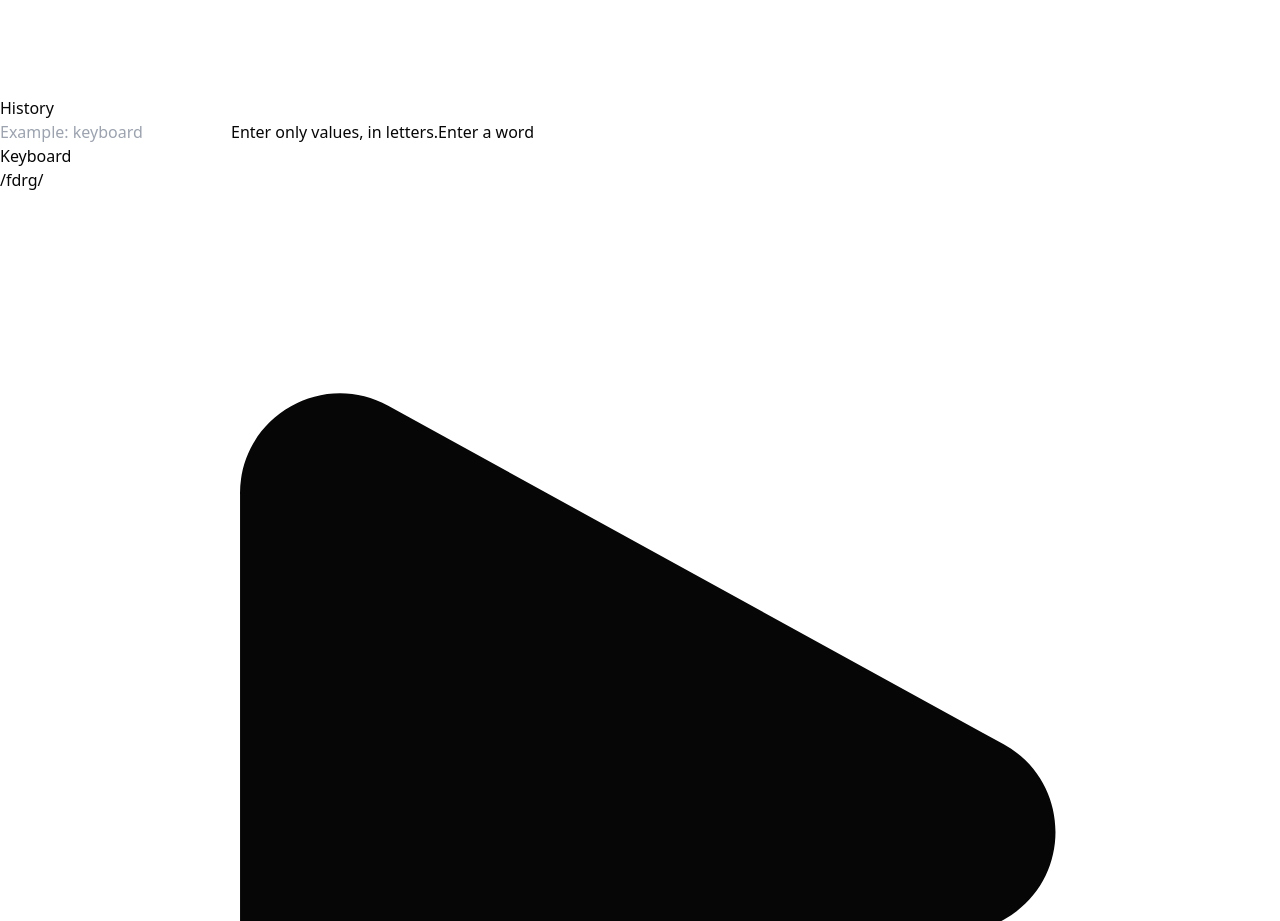
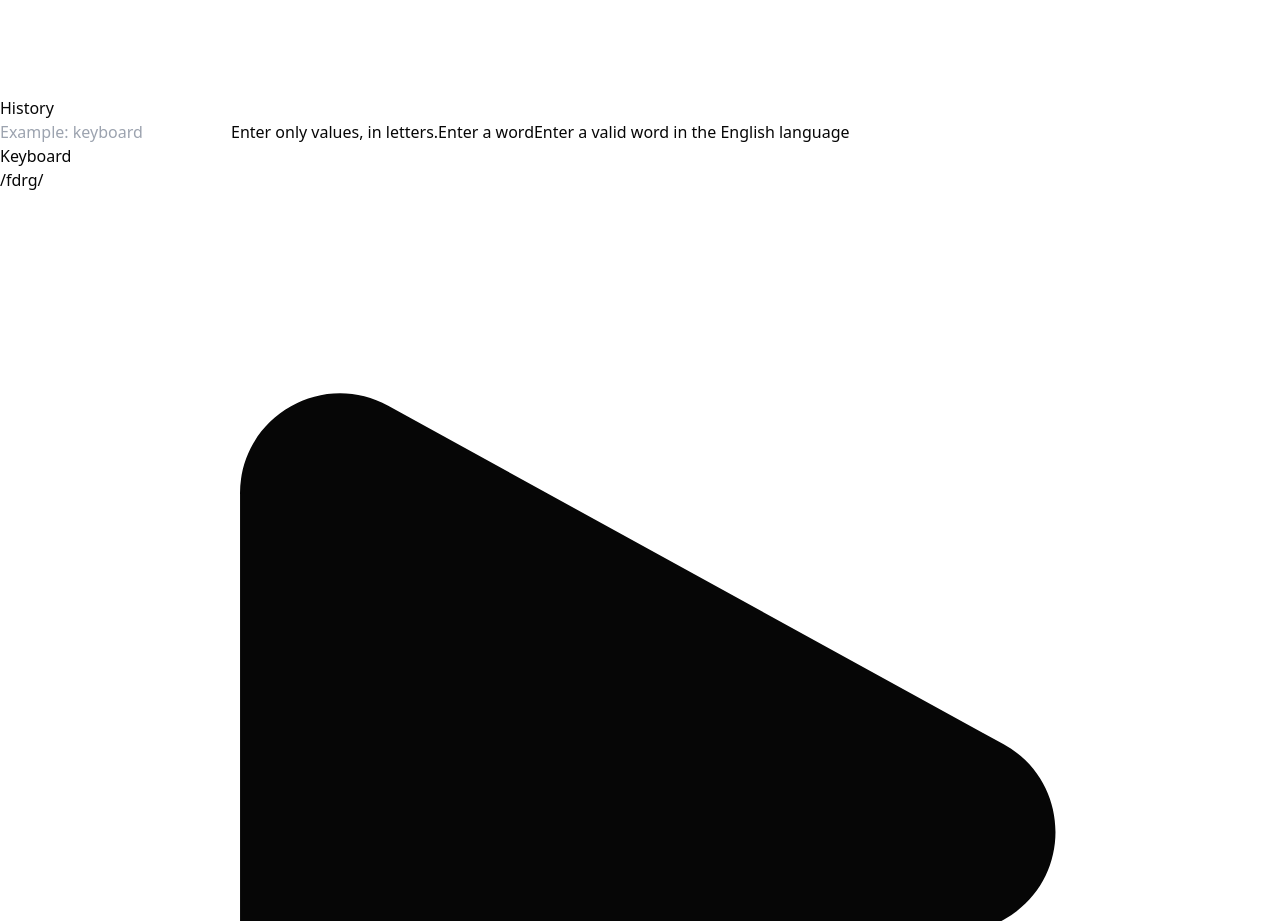
Before and after one commit to nicolasegpla/dictionary, a React (Vite) app: page / in a window 1280 px wide. Shown: the part 3840-4761 px from the top of the page. Built offline with nearby package versions, Linux system fonts and the light colour scheme; no server answers.

Commit message:
feat: add validation, whether the given word exists or not in the API

```diff
--- a/src/Components/Seeker/index.jsx
+++ b/src/Components/Seeker/index.jsx
@@ -4,7 +4,7 @@ import { GlobalState } from "../../Global/GlobalState"
 
 function Seeker() {
 
-    const { handlerInput, valueWord, getData, word, showInfo } = useContext(GlobalState)
+    const { handlerInput, valueWord, getData, word, showInfo, errorWord } = useContext(GlobalState)
 
     return (
         <>
@@ -17,6 +17,7 @@ function Seeker() {
                     </button>
                     <span className={`text-red-600 text-sm font-semibold mt-2 px-2 ${!valueWord ? 'hidden' : 'block'}`}>Enter only values, in letters.</span>
                     <span className={`text-red-600 text-sm font-semibold mt-2 px-2 ${!showInfo ? 'hidden' : 'block'}`}>Enter a word</span>
+                    <span className={`text-red-600 text-sm font-semibold mt-2 px-2 ${!errorWord ? 'hidden' : 'block'}`}>Enter a valid word in the English language</span>
                 </label>
 
             </form>
--- a/src/Global/GlobalState.jsx
+++ b/src/Global/GlobalState.jsx
@@ -16,6 +16,7 @@ function GlobalProvider({children}) {
     const [ record, setRecord ] = useState([])
     const [ meaningsExists, setMeaningsExists ] = useState(true)
     const [ modalRecord, setModalRecord ] = useState(false)
+    const [ errorWord, setErrorWord ] = useState(false)
 
 
     function getDataRecord(wordRecord) {
@@ -68,6 +69,7 @@ function GlobalProvider({children}) {
         const valueLowCase = value.toLowerCase()
         const validatorword = validator.test(valueLowCase)
         setShowInfo(false)
+        setErrorWord(false)
 
 
         if(validatorword) {
@@ -84,44 +86,58 @@ function GlobalProvider({children}) {
         localStorage.setItem('RECORDWORDS', JSON.stringify(newWord));
     }
 
-
-
-
-    function getData() {
-        word == '' ? setShowInfo(true) :  null
-
-        fetch(`https://api.dictionaryapi.dev/api/v2/entries/en/${word}`)
-        .then((res) =>  res.json())
-        .then((data) => {
+    const getData = async () => {
+        try {
+            const response = await fetch(`https://api.dictionaryapi.dev/api/v2/entries/en/${word}`)
+            if(!response.ok) {
+                throw new Error('Network response was not ok');
+            }
+            const data = await response.json();
             setDataWord(data),
             data[0].meanings.length > 1 ? setMeaningsExists(false) : setMeaningsExists(true)
             record.includes(word) ? null :  setRecord([...record, word])
-        })
-        .catch(error => {
-            console.log(error)
-        })
+        }catch (error) {
+            setErrorWord(true);
+    }
+    const newData = [...record];
+    newData.includes(word) ? null : newData.push(word)
+    saveWord(newData)
+
+    setWord('')
+    }
 
 
-            const newData = [...record];
-            newData.includes(word) ? null : newData.push(word)
-            console.log(newData)
-            saveWord(newData)
+    //function getData() {
+        //word == '' ? setShowInfo(true) :  null
 
-            console.log(newData.includes(word))
+        //fetch(`https://api.dictionaryapi.dev/api/v2/entries/en/${word}`)
+        //.then((res) =>  res.json())
+        //.then((data) => {
+            //setDataWord(data),
+            //data[0].meanings.length > 1 ? setMeaningsExists(false) : setMeaningsExists(true)
+            //record.includes(word) ? null :  setRecord([...record, word])
+        //})
+        //.catch(error => {
+            //console.log(error)
+        //})
 
-        setWord('')
-    }
+
+            //const newData = [...record];
+            //newData.includes(word) ? null : newData.push(word)
+            //console.log(newData)
+            //saveWord(newData)
+
+            //console.log(newData.includes(word))
+
+        //setWord('')
+    //}
 
     useEffect(() => {
         const getLocal = localStorage.getItem('RECORDWORDS')
         const getLocalParse = JSON.parse(getLocal)
-        console.log(`esto es lo que hay: ${getLocalParse}`)
         getLocalParse == null ? setRecord([]) : setRecord(getLocalParse)
 
     }, [])
-
-
-   console.log(record)
 
      function deleteRecord() {
         localStorage.removeItem('RECORDWORDS')
@@ -155,6 +171,7 @@ function GlobalProvider({children}) {
                 setWord,
                 getDataRecord,
                 deleteRecord,
+                errorWord,
             }}
         >
             {children}
--- a/src/Pages/AppUi/index.jsx
+++ b/src/Pages/AppUi/index.jsx
@@ -18,7 +18,7 @@ function AppUi() {
 
     return (
         <>
-            <Layout >
+            <Layout className={`${modalRecord ? 'overflow-hidden' : 'overflow-scroll'}`}>
                 <Nav/>
                 <ContainerCom block={'min-[478px]:hidden'}>
                     <ButtonRecord  />
```
